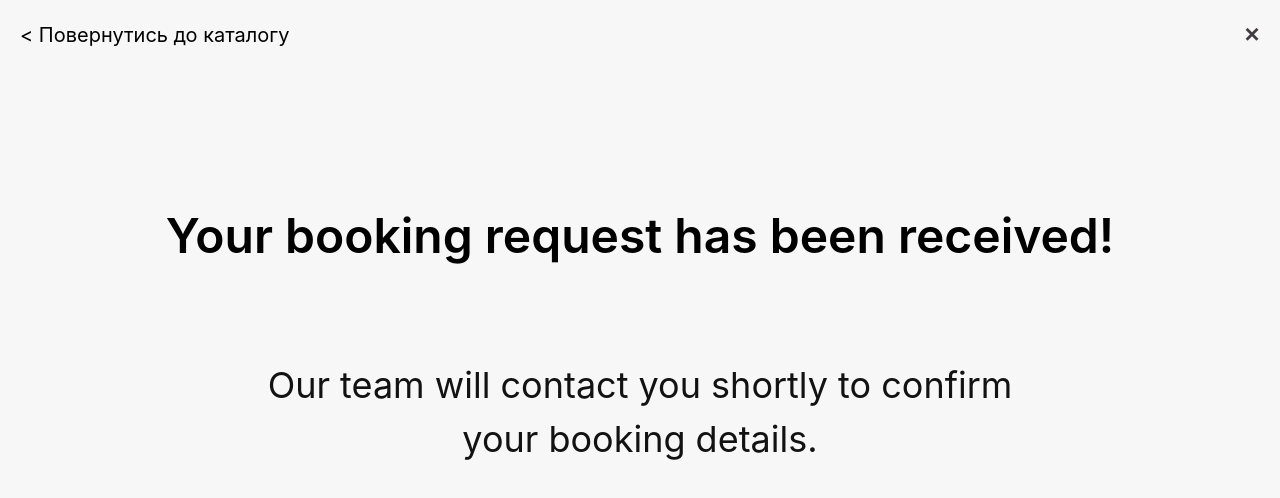
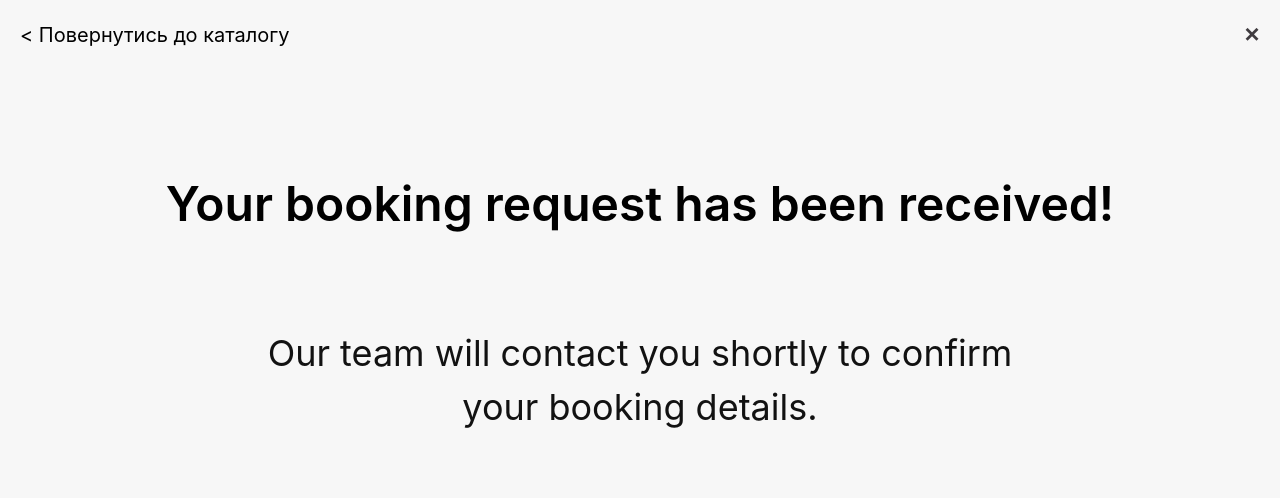
Before and after one commit to Valyushka2023/Travel-trucks-pet01, a React (Vite) app: page /booking-received in a window 1280 px wide. Shown: the top 498 px of the page. Built offline with nearby package versions, Linux system fonts and the light colour scheme; no server answers.

Commit message:
Travel-trucks-pet01
ch20091632

```diff
--- a/src/pages/ThankYouBookingPage/ThankYouBookingPage.module.css
+++ b/src/pages/ThankYouBookingPage/ThankYouBookingPage.module.css
@@ -87,7 +87,7 @@
   flex-grow: 1;
   text-align: center;
   padding: 0;
-  margin: 9.375rem 0;
+  margin: 7.375rem 0;
 }
 
 .feedback h1 {
```
